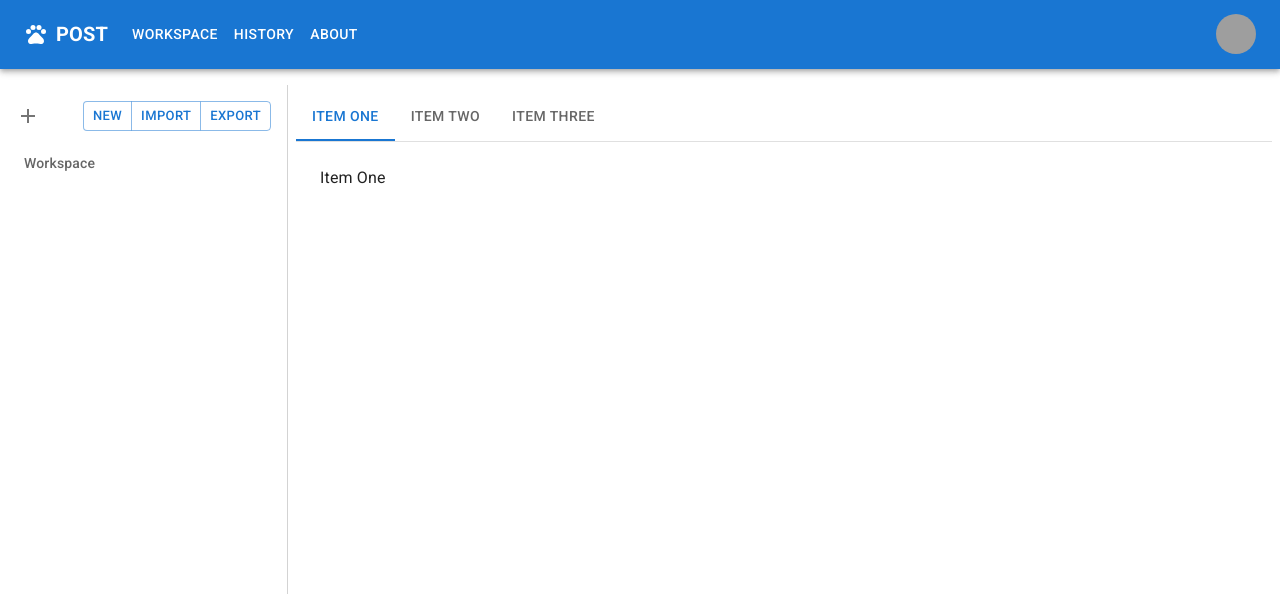
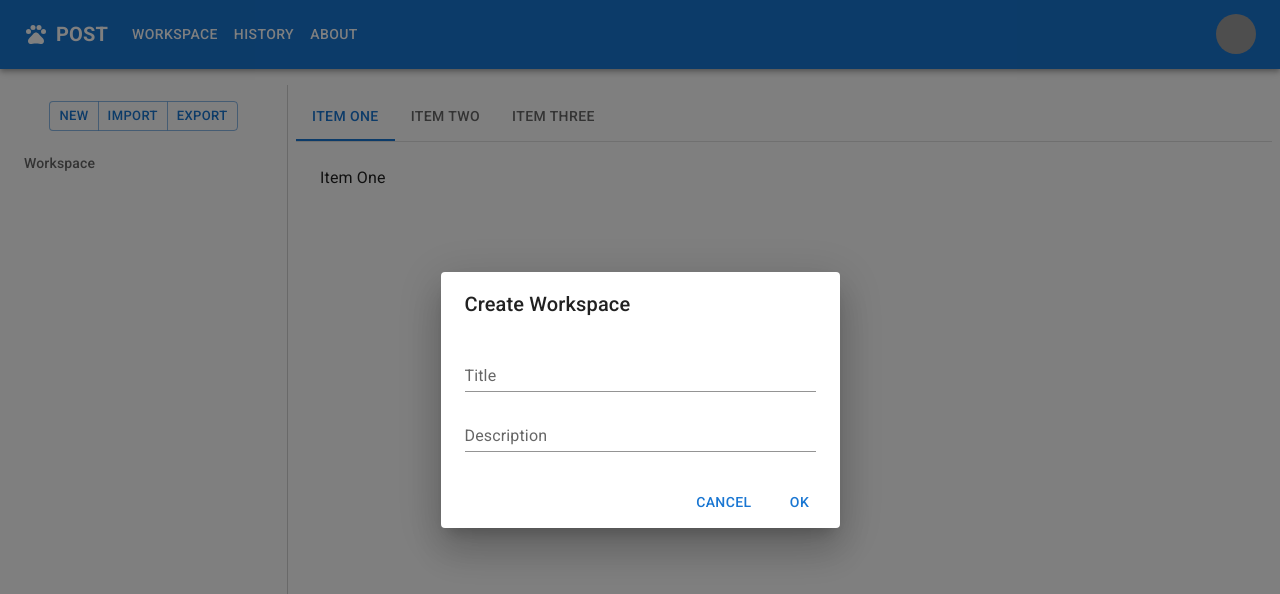
Before and after one commit to ailnk0/study_react, a React (Vite) app in the folder post/: page / in a window 1280 px wide. Both pictures are taken after a click on the button "NEW". Shown: the top 594 px of the page. Built offline with nearby package versions, Linux system fonts and the light colour scheme; grey boxes are pictures that could not be loaded.

Commit message:
add dialog to create workspace

```diff
--- a/post/src/components/SideMenu.tsx
+++ b/post/src/components/SideMenu.tsx
@@ -4,39 +4,33 @@ import ListItemButton from '@mui/material/ListItemButton'
 import ListItemIcon from '@mui/material/ListItemIcon'
 import ListItemText from '@mui/material/ListItemText'
 import SendIcon from '@mui/icons-material/Send'
-import { Box, Button, ButtonGroup, IconButton } from '@mui/material'
-import AddIcon from '@mui/icons-material/Add'
+import { Box, Button, ButtonGroup } from '@mui/material'
 import { useAppDispatch, useAppSelector } from '../app/hooks'
-import { Workspace } from '../features/workspaces/Workspace'
-import { save } from '../features/workspaces/Slice'
-
-const buttons = [
-  <Button key="new">New</Button>,
-  <Button key="import">Import</Button>,
-  <Button key="export">Export</Button>
-]
+import { showCreate } from '../features/workspaces/Slice'
+import CreateDlg from '../features/workspaces/components/CreateDlg'
 
 export default function NestedList() {
   const dispatch = useAppDispatch()
-  const workspaces = useAppSelector((state) => state.workspaces.col)
+  const workspaces = useAppSelector((state) => state.workspaces.displayed.col)
 
-  const addWorkspace = () => {
-    const workspace: Workspace = {
-      id: 0,
-      name: 'My workspace',
-      desc: 'My workspace description',
-      sequence: 0,
-      collections: []
-    }
-    dispatch(save(workspace))
+  const handleAdd = () => {
+    dispatch(showCreate(true))
   }
+
+  const buttons = [
+    <Button key="new" onClick={handleAdd}>
+      New
+    </Button>,
+    <Button key="import">Import</Button>,
+    <Button key="export">Export</Button>
+  ]
 
   return (
     <Box>
-      <Box sx={{ display: 'flex', justifyContent: 'space-between' }}>
-        <IconButton aria-label="delete" onClick={addWorkspace}>
-          <AddIcon />
-        </IconButton>
+      <Box>
+        <CreateDlg />
+      </Box>
+      <Box>
         <Box
           sx={{
             display: 'flex',
--- a/post/src/features/workspaces/Slice.ts
+++ b/post/src/features/workspaces/Slice.ts
@@ -3,17 +3,23 @@ import { MemoryWorkspacesRepo } from './MemoryRepo'
 import { Workspace } from './Workspace'
 
 const repo = new MemoryWorkspacesRepo()
-
 const workspaceSlice = createSlice({
   name: 'workspaces',
-  initialState: repo.getWorkspaces(),
+  initialState: {
+    displayed: repo.getWorkspaces(),
+    selected: 0,
+    isCreate: false
+  },
   reducers: {
     save: (state, action: PayloadAction<Workspace>) => {
-      repo.setWorkspaces(state)
+      repo.setWorkspaces(state.displayed)
       repo.save(action.payload)
+    },
+    showCreate: (state, action: PayloadAction<boolean>) => {
+      state.isCreate = action.payload
     }
   }
 })
 
-export const { save } = workspaceSlice.actions
+export const { save, showCreate } = workspaceSlice.actions
 export default workspaceSlice.reducer
--- /dev/null
+++ b/post/src/features/workspaces/components/CreateDlg.tsx
@@ -0,0 +1,67 @@
+import Button from '@mui/material/Button'
+import TextField from '@mui/material/TextField'
+import Dialog from '@mui/material/Dialog'
+import DialogActions from '@mui/material/DialogActions'
+import DialogContent from '@mui/material/DialogContent'
+import DialogTitle from '@mui/material/DialogTitle'
+import { useAppDispatch, useAppSelector } from '../../../app/hooks'
+import { save, showCreate } from '../Slice'
+import { Workspace } from '../Workspace'
+import React from 'react'
+
+export default function Create() {
+  const dispatch = useAppDispatch()
+  const workspaces = useAppSelector((state) => state.workspaces)
+  const [title, setTitle] = React.useState('')
+  const [desc, setDesc] = React.useState('')
+
+  const handleClose = () => {
+    dispatch(showCreate(false))
+  }
+  const handleOk = () => {
+    const workspace: Workspace = {
+      id: 0,
+      name: title,
+      desc: desc,
+      sequence: 0,
+      collections: []
+    }
+    dispatch(save(workspace))
+    dispatch(showCreate(false))
+  }
+
+  return (
+    <div>
+      <Dialog open={workspaces.isCreate} onClose={handleClose}>
+        <DialogTitle>Create Workspace</DialogTitle>
+        <DialogContent>
+          <TextField
+            autoFocus
+            margin="dense"
+            id="title"
+            label="Title"
+            type="text"
+            fullWidth
+            variant="standard"
+            onChange={(e) => setTitle(e.target.value)}
+          />
+          <TextField
+            autoFocus
+            margin="dense"
+            id="desc"
+            label="Description"
+            type="text"
+            fullWidth
+            multiline
+            variant="standard"
+            onChange={(e) => setDesc(e.target.value)}
+          />
+        </DialogContent>
+        <DialogActions>
+          <Button onClick={handleClose}>Cancel</Button>
+          <Button onClick={handleOk}>Ok</Button>
+        </DialogActions>
+      </Dialog>
+    </div>
+  )
+}
--- a/post/src/main.tsx
+++ b/post/src/main.tsx
@@ -1,3 +1,4 @@
+import CssBaseline from '@mui/material/CssBaseline'
 import React from 'react'
 import ReactDOM from 'react-dom/client'
 import App from './App.tsx'
@@ -6,7 +7,6 @@ import '@fontsource/roboto/300.css'
 import '@fontsource/roboto/400.css'
 import '@fontsource/roboto/500.css'
 import '@fontsource/roboto/700.css'
-import CssBaseline from '@mui/material/CssBaseline'
 import { Provider } from 'react-redux'
 import { persistor, store } from './app/store'
 import { PersistGate } from 'redux-persist/integration/react'
```
